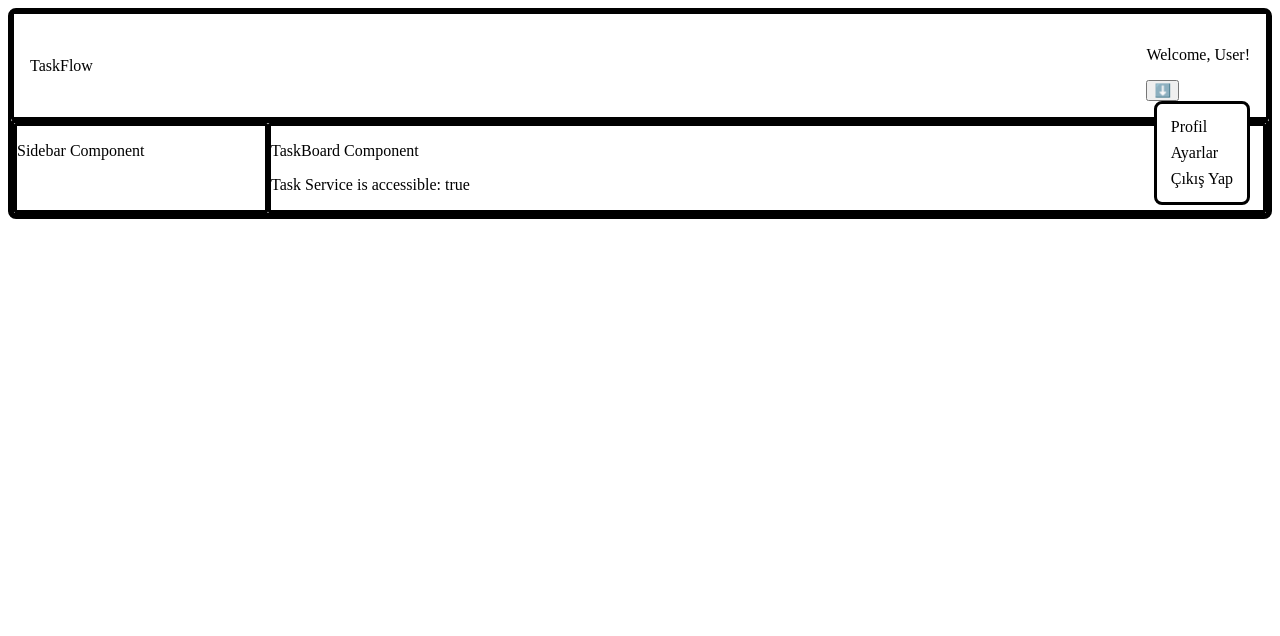
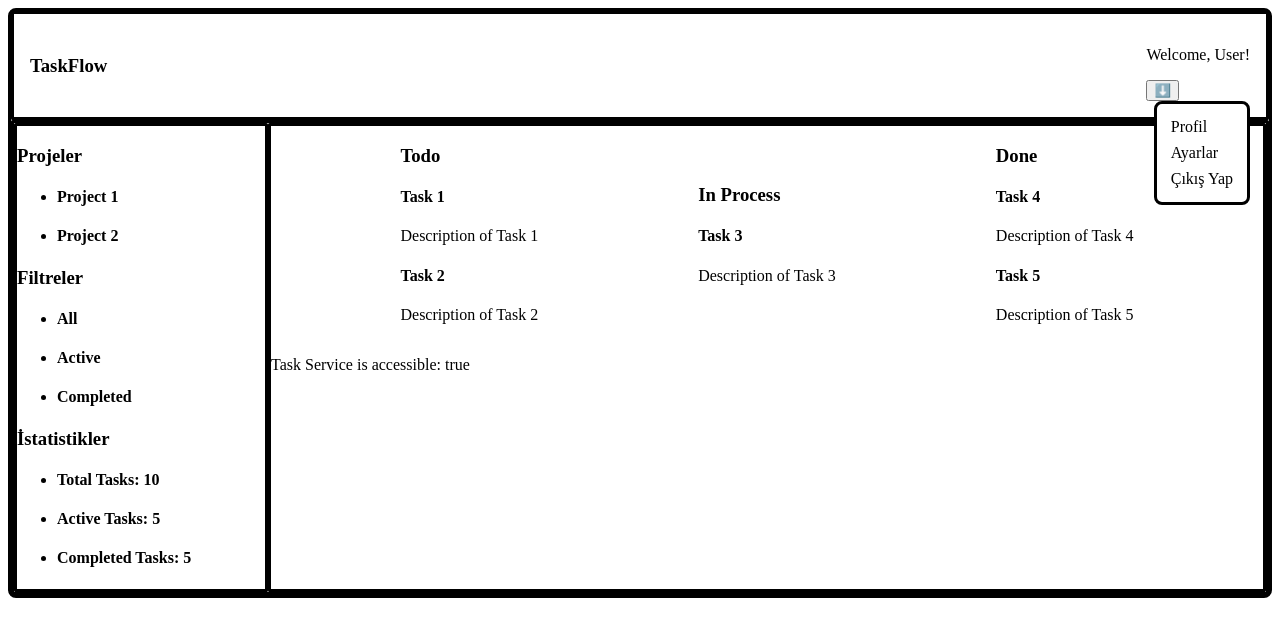
Before and after one commit to keremishik/taskflow-app, an Angular app: page / in a window 1280 px wide. Shown: the top 636 px of the page. Built offline with nearby package versions, Linux system fonts and the light colour scheme.

Commit message:
added example task board and sidebar structure
Add styled task board with columns and cards
Create sidebar with projects, filters and statistics
Update header styling with proper heading hierarchy

```diff
--- a/src/components/header/header.html
+++ b/src/components/header/header.html
@@ -1,6 +1,6 @@
 <header>
   <div class="header-left">
-    <p>TaskFlow</p>
+    <h3>TaskFlow</h3>
   </div>
   <div class="header-right">
     <p>Welcome, User!</p>
--- a/src/components/sidebar/sidebar.html
+++ b/src/components/sidebar/sidebar.html
@@ -1 +1,25 @@
-<p>Sidebar Component</p>
+<div class="sidebar">
+    <div class="sidebar-item">
+        <h3>Projeler</h3>
+        <ul>
+            <li><h4>Project 1</h4></li>
+            <li><h4>Project 2</h4></li>
+        </ul>
+    </div>
+    <div class="sidebar-item">
+        <h3>Filtreler</h3>
+        <ul>
+            <li><h4>All</h4></li>
+            <li><h4>Active</h4></li>
+            <li><h4>Completed</h4></li>
+        </ul>
+    </div>
+    <div class="sidebar-item">
+        <h3>İstatistikler</h3>
+        <ul>
+            <li><h4>Total Tasks: 10</h4></li>
+            <li><h4>Active Tasks: 5</h4></li>
+            <li><h4>Completed Tasks: 5</h4></li>
+        </ul>
+    </div>
+</div>
--- a/src/components/task-board/task-board.html
+++ b/src/components/task-board/task-board.html
@@ -1,2 +1,44 @@
-<p>TaskBoard Component</p>
+
+
+<div class="task-board-content">
+    <div class="task-board-column">
+        <h3>Todo</h3>
+        <div class="task-board-column-content">
+            <div class="task-card">
+                <h4>Task 1</h4>
+                <p>Description of Task 1</p>
+            </div>
+        </div>
+        <div class="task-board-column-content">
+            <div class="task-card">
+                <h4>Task 2</h4>
+                <p>Description of Task 2</p>
+            </div>
+        </div>
+    </div>
+    <div class="task-board-column">
+        <h3>In Process</h3>
+        <div class="task-board-column-content">
+            <div class="task-card">
+                <h4>Task 3</h4>
+                <p>Description of Task 3</p>
+            </div>
+        </div>
+    </div>
+    <div class="task-board-column">
+        <h3>Done</h3>
+        <div class="task-board-column-content">
+            <div class="task-card">
+                <h4>Task 4</h4>
+                <p>Description of Task 4</p>
+            </div>
+        </div>
+        <div class="task-board-column-content">
+            <div class="task-card">
+                <h4>Task 5</h4>
+                <p>Description of Task 5</p>
+            </div>
+        </div>
+    </div>
+</div>
 <p>Task Service is accessible: {{ task.isAccessible }}</p>
--- a/src/components/task-board/task-board.ts
+++ b/src/components/task-board/task-board.ts
@@ -6,7 +6,18 @@ import { Task } from '../../services/task';
   imports: [],
   templateUrl: './task-board.html',
   encapsulation: ViewEncapsulation.None,
-  changeDetection: ChangeDetectionStrategy.OnPush
+  changeDetection: ChangeDetectionStrategy.OnPush,
+  styles: `
+    .task-board-content{
+      display: flex;
+      gap: 10rem;
+      justify-content: center; /* horizontal center */
+      align-items: center; /* vertical center */
+    }
+    .task-board-column{
+
+    }
+  `
 })
 export class TaskBoard {
 
```
